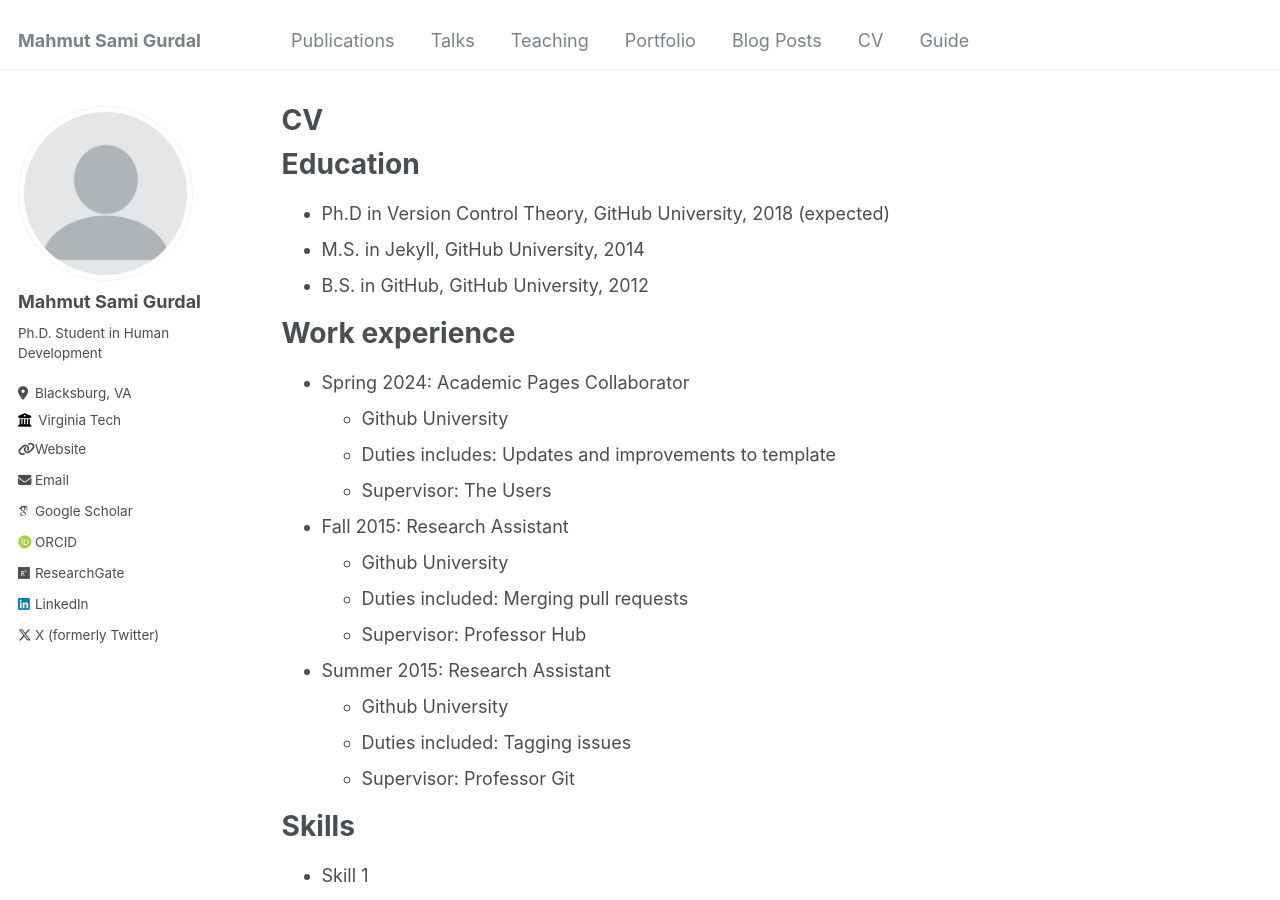
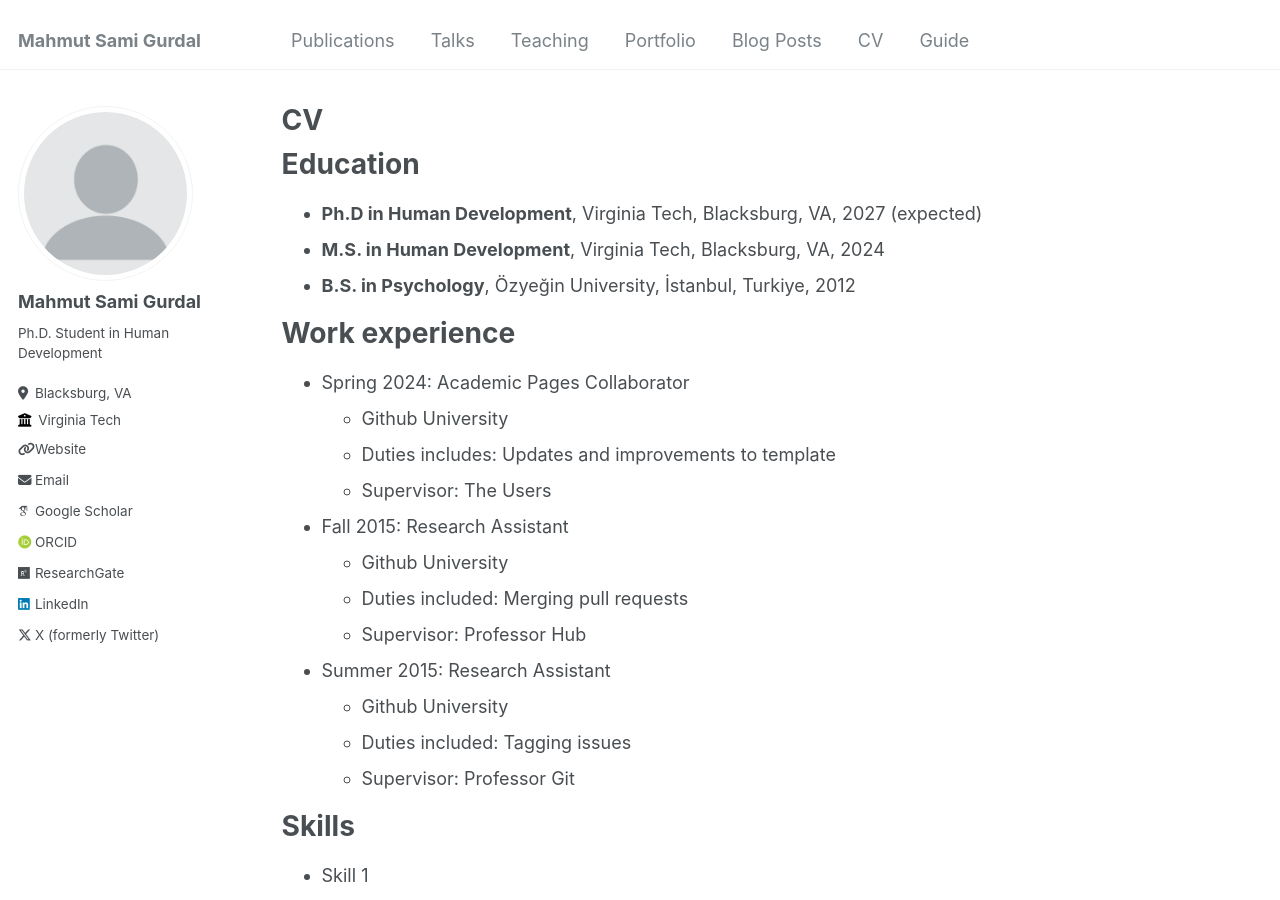
Before and after one commit to mahmutgurdal/mahmutgurdal.github.io, a Jekyll site: the page built from _pages/cv.md, in a window 1280 px wide and 900 px high. Built offline with Jekyll 4.4.1, drawn with Linux system fonts in a browser that asks for light colours; some web fonts are replaced.

Commit message:
Update cv.md

```diff
--- a/_pages/cv.md
+++ b/_pages/cv.md
@@ -11,9 +11,9 @@ redirect_from:
 
 Education
 ======
-* Ph.D in Version Control Theory, GitHub University, 2018 (expected)
-* M.S. in Jekyll, GitHub University, 2014
-* B.S. in GitHub, GitHub University, 2012
+* **Ph.D in Human Development**, Virginia Tech, Blacksburg, VA, 2027 (expected)
+* **M.S. in Human Development**, Virginia Tech, Blacksburg, VA, 2024
+* **B.S. in Psychology**, Özyeğin University, İstanbul, Turkiye, 2012
 
 Work experience
 ======
```
